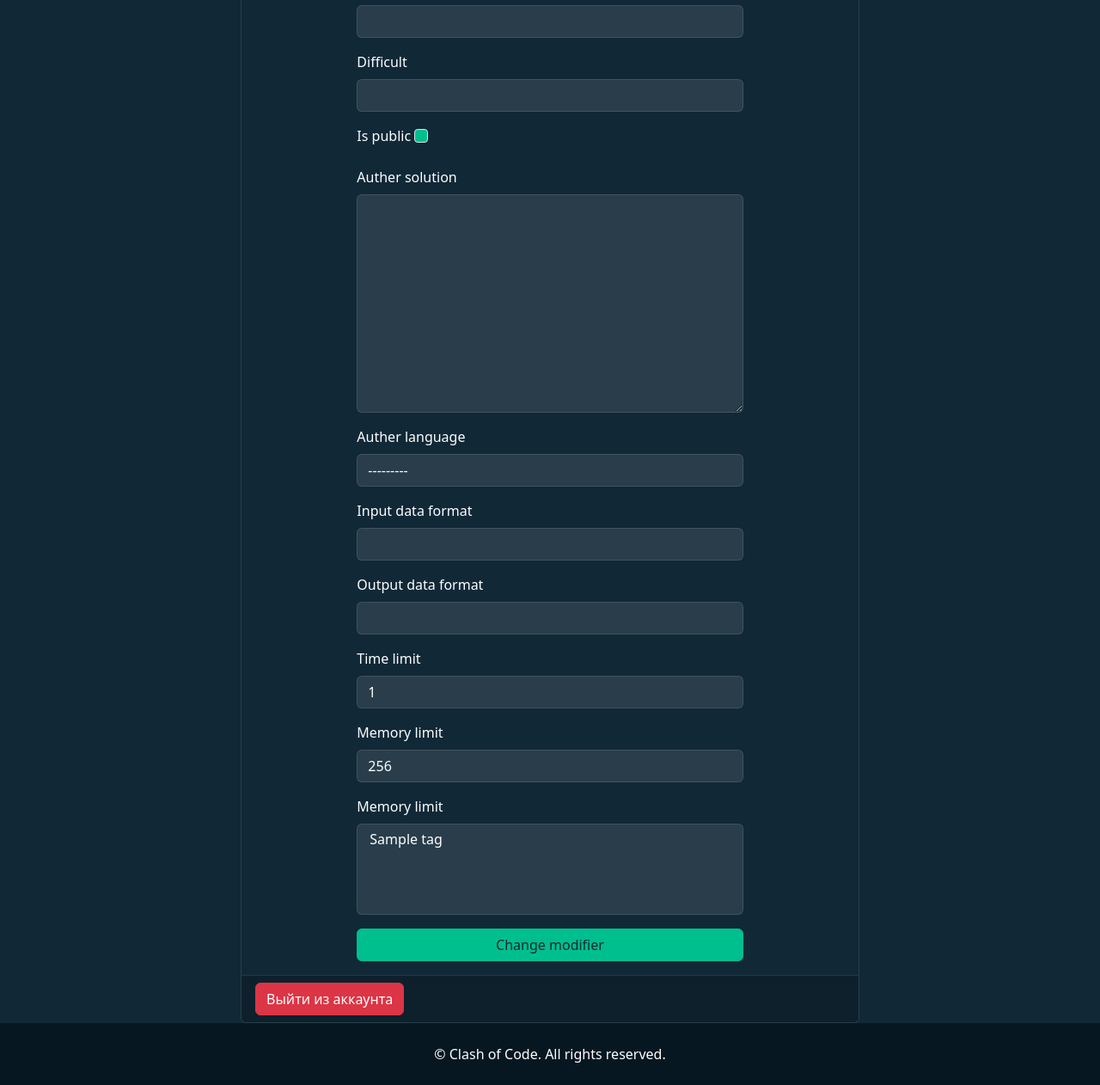
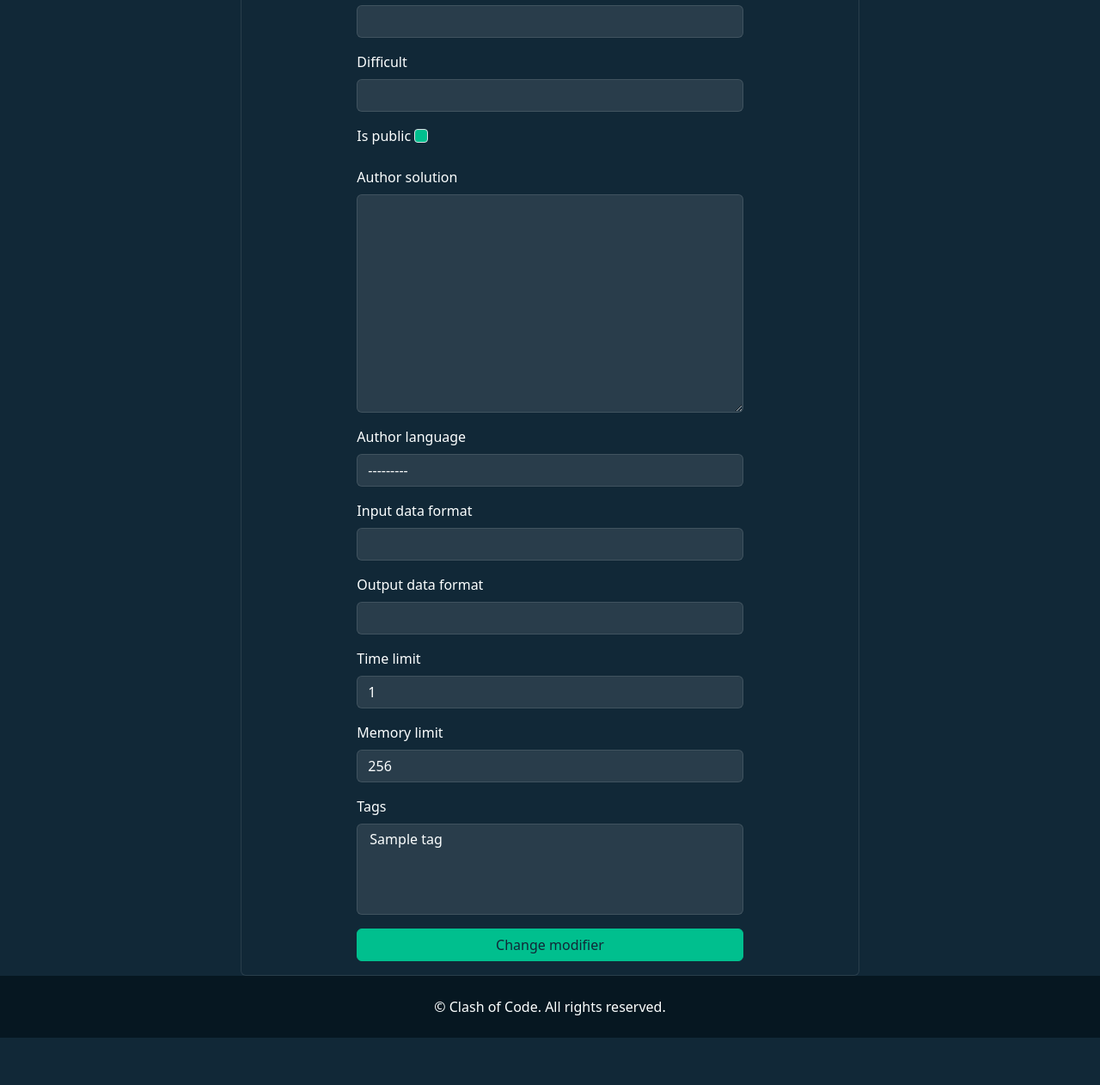
Before and after one commit to py-cyber/YandexCourseDjango2025, a Django app: page /problems/create/ in a window 1280 px wide. Shown: the part 316-1578 px from the top of the page at 86% size. After the commit the page ends 1523 px from the top, so only its background shows below. Run offline with Django 5.2, Linux system fonts and the light colour scheme; a user stored in the database is signed in; tables that the repository leaves empty hold one stand-in row (values such as "Sample post"); grey boxes marked "Sample" are stand-in pictures; some libraries are stand-ins or nearby versions.

Commit message:
fix
- rename auther... to author
- fix template
- fix localization

```diff
--- a/clash_of_code/problems/forms.py
+++ b/clash_of_code/problems/forms.py
@@ -26,8 +26,8 @@ class ProblemsForm(FormControlMixin, django.forms.ModelForm):
             problems.models.Problem.description.field.name,
             problems.models.Problem.difficult.field.name,
             problems.models.Problem.is_public.field.name,
-            problems.models.Problem.auther_solution.field.name,
-            problems.models.Problem.auther_language.field.name,
+            problems.models.Problem.author_solution.field.name,
+            problems.models.Problem.author_language.field.name,
             problems.models.Problem.input_format.field.name,
             problems.models.Problem.output_format.field.name,
             problems.models.Problem.time_limit.field.name,
--- a/clash_of_code/problems/models.py
+++ b/clash_of_code/problems/models.py
@@ -92,7 +92,7 @@ class Problem(django.db.models.Model):
         ],
     )
 
-    auther_solution = django.db.models.TextField(
+    author_solution = django.db.models.TextField(
         verbose_name=_('author solution'),
         help_text=_(
             "The author's solution is to take a long time to pass all the tests",
@@ -100,7 +100,7 @@ class Problem(django.db.models.Model):
         max_length=8000,
     )
 
-    auther_language = django.db.models.TextField(
+    author_language = django.db.models.TextField(
         verbose_name=_('author language'),
         choices=LanguageChoices,
     )
--- a/clash_of_code/templates/problems/my_tasks.html
+++ b/clash_of_code/templates/problems/my_tasks.html
@@ -18,8 +18,8 @@
         <div class="card h-100">
           <div class="card-header bg-light d-flex justify-content-between align-items-center">
             <h5 class="card-title mb-0">{{ task.title }}</h5>
-            <span class="badge bg-primary">{{ task.is_public }}</span>
-            <span class="badge bg-primary">{{ task.difficult }}</span>
+            <span class="badge bg-primary">{% trans 'Is public' %} {{ task.is_public }}</span>
+            <span class="badge bg-primary">{% trans 'Difficult' %} {{ task.difficult }}</span>
           </div>
           <div class="card-body">
             {{ task.description|safe|truncatewords_html:10 }}
--- a/clash_of_code/templates/problems/problem_add_test.html
+++ b/clash_of_code/templates/problems/problem_add_test.html
@@ -26,7 +26,7 @@
             </div>
           {% endif %}
           <h2 class="card-title text-center">{% trans 'Create/Update problem' %}</h2>
-          <button id="addTaskButton">{% trans 'Add task' %}</button>
+          <button id="addTaskButton">{% trans 'Add test' %}</button>
         </div>
         <div class="card-body">
           <div class="row justify-content-center">
--- a/clash_of_code/templates/problems/problem_form.html
+++ b/clash_of_code/templates/problems/problem_form.html
@@ -55,12 +55,12 @@
                   {{ form.is_public }}
                 </div>
                 <div class="mb-3">
-                  <label for="id_auther_solution" class="form-label">{% trans 'Auther solution' %}</label>
-                  {{ form.auther_solution }}
+                  <label for="id_author_solution" class="form-label">{% trans 'Author solution' %}</label>
+                  {{ form.author_solution }}
                 </div>
                 <div class="mb-3">
-                  <label for="id_auther_language" class="form-label">{% trans 'Auther language' %}</label>
-                  {{ form.auther_language }}
+                  <label for="id_author_language" class="form-label">{% trans 'Author language' %}</label>
+                  {{ form.author_language }}
                 </div>
                 <div class="mb-3">
                   <label for="id_input_format" class="form-label">{% trans 'Input data format' %}</label>
@@ -79,7 +79,7 @@
                   {{ form.memory_limit }}
                 </div>
                 <div class="mb-3">
-                  <label for="id_tags" class="form-label">{% trans 'Memory limit' %}</label>
+                  <label for="id_tags" class="form-label">{% trans 'Tags' %}</label>
                   {{ form.tags }}
                 </div>
                 <button type="submit" class="btn btn-primary w-100">{% trans 'Change modifier' %}</button>
@@ -87,14 +87,6 @@
             </div>
           </div>
         </div>
-        <div class="card-footer">
-          <div class="d-flex justify-content-between">
-            <form action="{% url 'logout' %}" method="post">
-              {% csrf_token %}
-              <button type="submit" class="btn btn-danger">Выйти из аккаунта</button>
-            </form>
-          </div>
-        </div>
       </div>
     </div>
   </div>
```
Also changed, not shown: clash_of_code/locale/ru/LC_MESSAGES/django.po.
